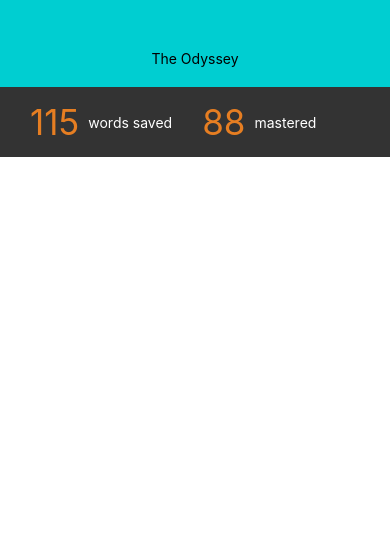
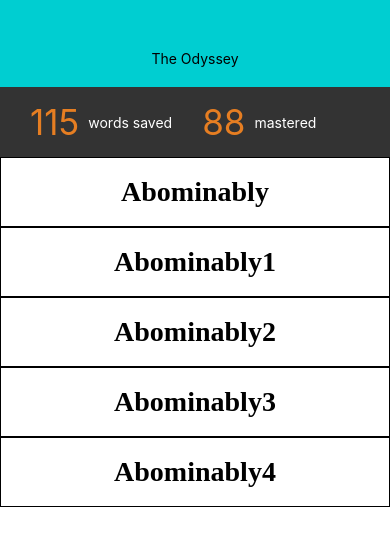
Before and after one commit to leahchoi/word_list_maven, a React Native app: screen / in a window 390 px wide. Shown: the top 546 px of the page. Built offline with nearby package versions, Linux system fonts and the light colour scheme; data requests are answered from the project's data file.

Commit message:
redux working for wordlist

```diff
--- a/App.js
+++ b/App.js
@@ -41,19 +41,19 @@
   //     })
   // }
 
-  onSelectHandler = (state) => {
-    if (!this.state.modalVisible) {
-      this.setState({
-        selectedWord: state,
-        modalVisible: true
-      })
-    } else {
-      this.setState({
-        selectedWord: null,
-        modalVisible: null
-      })
-    }
-  }
+  // onSelectHandler = (state) => {
+  //   if (!this.state.modalVisible) {
+  //     this.setState({
+  //       selectedWord: state,
+  //       modalVisible: true
+  //     })
+  //   } else {
+  //     this.setState({
+  //       selectedWord: null,
+  //       modalVisible: null
+  //     })
+  //   }
+  // }
 
 
   render() {
--- a/src/components/WordList.js
+++ b/src/components/WordList.js
@@ -4,14 +4,9 @@
 import WordListItem from './WordListItem'
 
 class WordList extends Component {
-  constructor(props){
-    super(props);
-    // this.renderItem=this.renderItem.bind(this);
-  }
-  renderItem(book) {
+  renderItem(word) {
     console.log('inside of render Item')
-    debugger;
-    return <WordListItem book={book}/>;
+    return <WordListItem word={word}/>;
   }
   render() {
     console.log('wordlist render:', this.props)
@@ -23,10 +18,11 @@
           <Text style={Styles.totalWords}>88</Text>
           <Text style={Styles.text}>mastered</Text>
         </View>
+        {/* <Text>{JSON.stringify(this.props.bookList)}</Text> */}
         <FlatList
-          data={this.props.bookList}
+          data={this.props.bookList.books[0].word_list}
           renderItem={({item})=>this.renderItem(item)}
-          // renderItem={()=> <Text>Hello!</Text>}
+          // renderItem={(()=> <Text>Hello!</Text>)}
           keyExtractor={(book) => book.id}
         // data={this.props.bookList.word_list}
         // renderItem={ ({item}) =>
--- a/src/components/WordListItem.js
+++ b/src/components/WordListItem.js
@@ -1,15 +1,18 @@
 import React, { Component } from 'react';
-import { Text, View, StyleSheet } from 'react-native'
+import { Text, View, StyleSheet, TouchableOpacity } from 'react-native'
 
 export default class WordListItem extends Component {
-  render() {
-      console.log('inside of wordlist item', this.props)
-    return (
-        <View>
-            <Text style={Styles.word}>{this.props.book.title}</Text>
-        </View>
+    onSelectHandler = (state) => {
+
+}
+    render() {
+        console.log('inside of wordlist item', this.props.book)
+        return (
+            <TouchableOpacity>
+                <Text style={Styles.word}>{this.props.word.word}</Text>
+            </TouchableOpacity>
     )
-  }
+    }
 }
 
 const Styles = StyleSheet.create({
```
